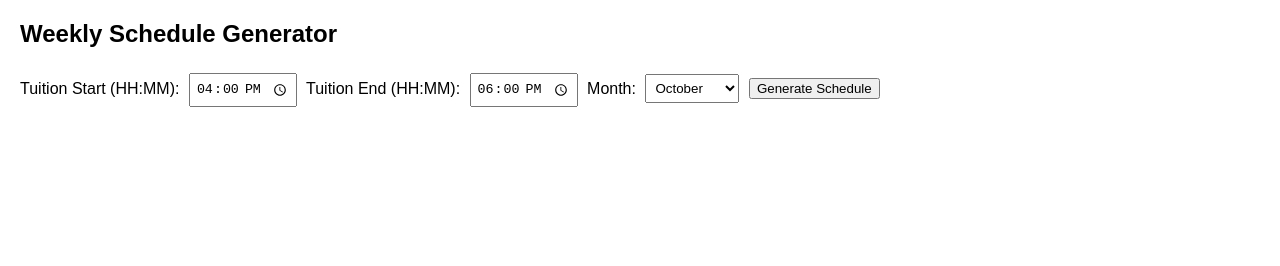
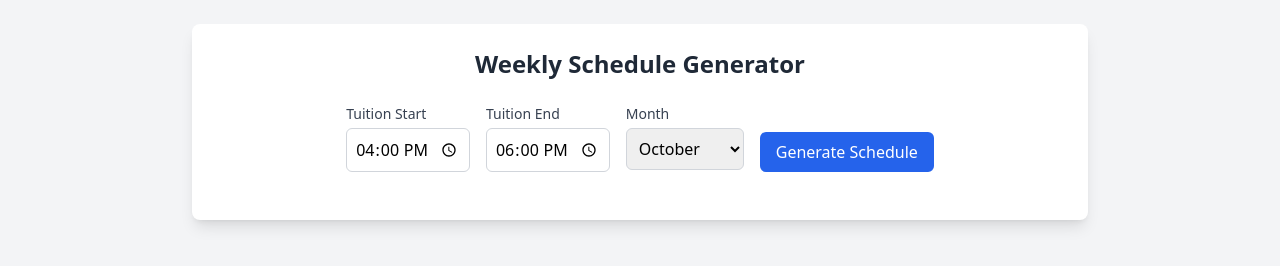
Before and after one commit to pranayparikh07/schedule-app, a website: page public/index.html in a window 1280 px wide. Drawn offline with nearby package versions, Linux system fonts and the light colour scheme.

Commit message:
Update index.html

```diff
--- a/public/index.html
+++ b/public/index.html
@@ -4,24 +4,26 @@
     <meta charset="UTF-8">
     <meta name="viewport" content="width=device-width, initial-scale=1.0">
     <title>Weekly Schedule Generator</title>
-<style>
-body { font-family: Arial, sans-serif; margin: 20px; }
-input, select { margin: 5px; padding: 5px; }
-table { border-collapse: collapse; width: 100%; margin-top: 20px; }
-th, td { border: 1px solid #aaa; padding: 8px; text-align: center; }
-th { background: #f0f0f0; }
-</style>
+    <script src="https://cdn.tailwindcss.com"></script>
 </head>
-<body>
+<body class="bg-gray-100 min-h-screen flex flex-col items-center p-4 sm:p-6">
+    <div class="w-full max-w-4xl bg-white rounded-lg shadow-lg p-6">
+        <h2 class="text-2xl font-bold text-gray-800 mb-6 text-center">Weekly Schedule Generator</h2>
 
-<h2>Weekly Schedule Generator</h2>
-
-<label>Tuition Start (HH:MM):</label>
-<input type="time" id="tuitionStart" value="16:00">
-<label>Tuition End (HH:MM):</label>
-<input type="time" id="tuitionEnd" value="18:00">
-<label>Month:</label>
-<select id="month">
+        <div class="flex flex-col sm:flex-row gap-4 mb-6 justify-center">
+            <div class="flex flex-col">
+                <label class="text-sm font-medium text-gray-700 mb-1">Tuition Start</label>
+                <input type="time" id="tuitionStart" value="16:00"
+                       class="border border-gray-300 rounded-md p-2 focus:ring-2 focus:ring-blue-500 focus:border-blue-500">
+            </div>
+            <div class="flex flex-col">
+                <label class="text-sm font-medium text-gray-700 mb-1">Tuition End</label>
+                <input type="time" id="tuitionEnd" value="18:00"
+                       class="border border-gray-300 rounded-md p-2 focus:ring-2 focus:ring-blue-500 focus:border-blue-500">
+            </div>
+            <div class="flex flex-col">
+                <label class="text-sm font-medium text-gray-700 mb-1">Month</label>
+                <select id="month" class="border border-gray-300 rounded-md p-2 focus:ring-2 focus:ring-blue-500 focus:border-blue-500">
                     <option>October</option>
                     <option>November</option>
                     <option>December</option>
@@ -30,9 +32,17 @@ th { background: #f0f0f0; }
                     <option>March</option>
                     <option>April</option>
                 </select>
-<button onclick="generateSchedule()">Generate Schedule</button>
+            </div>
+            <div class="flex items-end">
+                <button onclick="generateSchedule()"
+                        class="bg-blue-600 text-white px-4 py-2 rounded-md hover:bg-blue-700 transition-colors">
+                    Generate Schedule
+                </button>
+            </div>
+        </div>
 
-<div id="scheduleContainer"></div>
+        <div id="scheduleContainer" class="mt-6"></div>
+    </div>
 
     <script>
     async function generateSchedule() {
@@ -51,16 +61,33 @@ async function generateSchedule() {
         container.innerHTML = '';
 
         for(const [day, tasks] of Object.entries(data.weeklySchedule)) {
-    container.innerHTML += `<h3>${day}</h3>`;
-    let table = `<table><tr><th>Task</th><th>Start</th><th>End</th><th>Subject</th></tr>`;
-    tasks.forEach(t => {
-      table += `<tr><td>${t.task}</td><td>${t.start}</td><td>${t.end}</td><td>${t.subject||''}</td></tr>`;
-    });
-    table += '</table>';
-    container.innerHTML += table;
+            container.innerHTML += `
+                <h3 class="text-lg font-semibold text-gray-800 mt-4 mb-2">${day}</h3>
+                <div class="overflow-x-auto">
+                    <table class="w-full border-collapse bg-white rounded-md shadow-sm">
+                        <thead>
+                            <tr class="bg-gray-200">
+                                <th class="border border-gray-300 p-3 text-sm font-medium text-gray-700">Task</th>
+                                <th class="border border-gray-300 p-3 text-sm font-medium text-gray-700">Start</th>
+                                <th class="border border-gray-300 p-3 text-sm font-medium text-gray-700">End</th>
+                                <th class="border border-gray-300 p-3 text-sm font-medium text-gray-700">Subject</th>
+                            </tr>
+                        </thead>
+                        <tbody>
+                            ${tasks.map(t => `
+                                <tr class="hover:bg-gray-50">
+                                    <td class="border border-gray-300 p-3 text-gray-600">${t.task}</td>
+                                    <td class="border border-gray-300 p-3 text-gray-600">${t.start}</td>
+                                    <td class="border border-gray-300 p-3 text-gray-600">${t.end}</td>
+                                    <td class="border border-gray-300 p-3 text-gray-600">${t.subject||''}</td>
+                                </tr>
+                            `).join('')}
+                        </tbody>
+                    </table>
+                </div>
+            `;
         }
     }
     </script>
-
 </body>
 </html>
```
Lines whose indentation alone changed are shown as unchanged.
